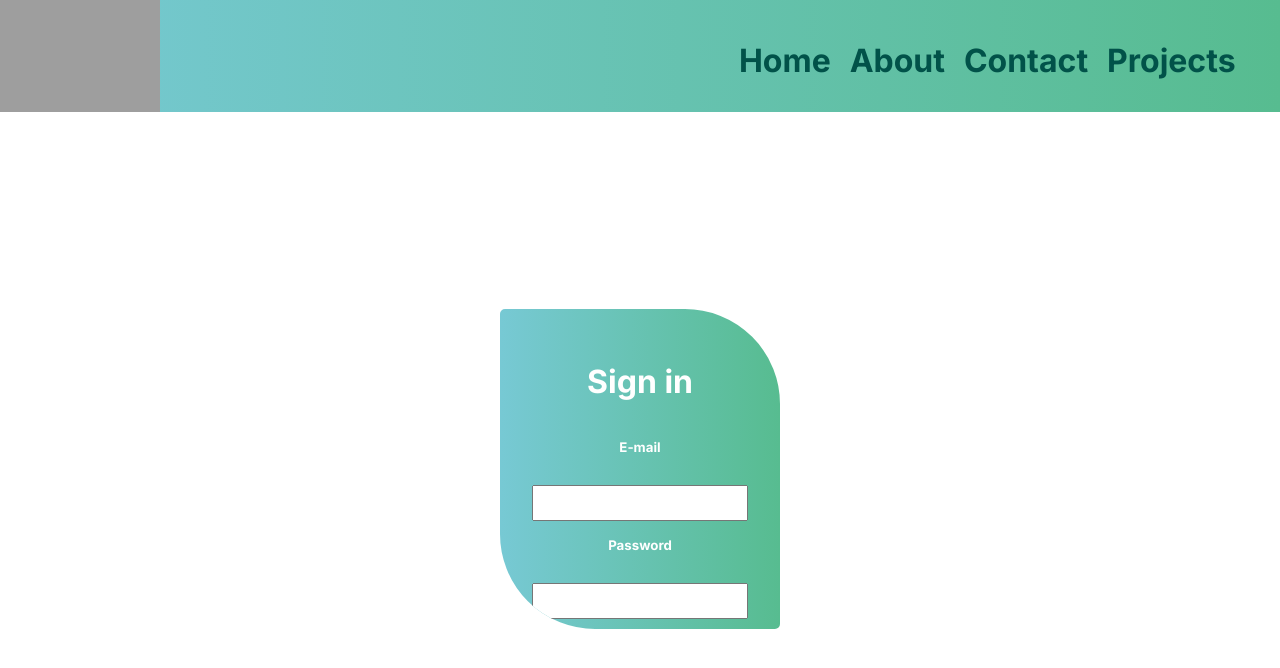
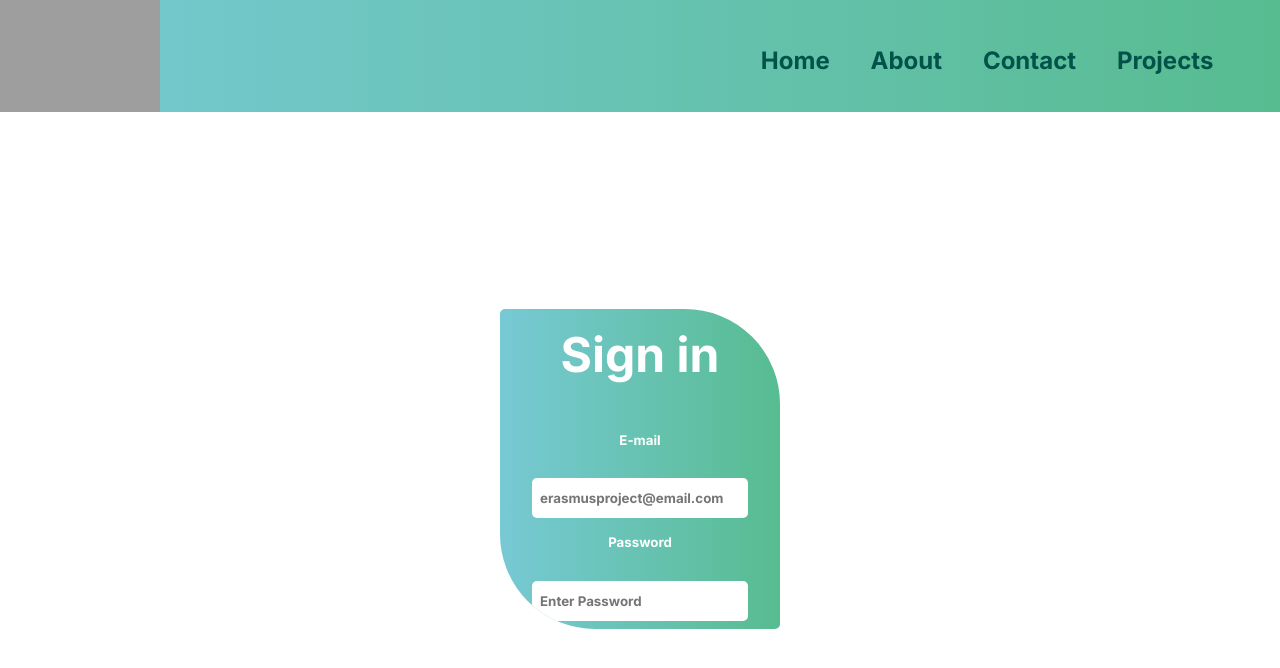
Before and after one commit to DvScriptsSK/erasmus-matching-platform, a React (Create React App) app: page /auth/login in a window 1280 px wide. Shown: the top 668 px of the page. Built offline with nearby package versions, Linux system fonts and the light colour scheme; grey boxes are pictures that could not be loaded.

Commit message:
nabar and login finish demo

```diff
--- a/src/components/auth/login.css
+++ b/src/components/auth/login.css
@@ -18,6 +18,8 @@
 
   .login h1 {
     text-align: center;
+    font-size: 3rem;
+    margin-top: -1rem;
   }
 
   .login form {
@@ -32,13 +34,41 @@
   .login form input {
     padding: 0.5rem;
     margin-top: 0.5rem;
+    border: none ;
+    border-radius: 5px;
+    height: 1.5rem;
+  }
+  .login form input:focus {
+    outline: none;
   }
 
   .login__signInButton {
-    margin-top: 1rem;
-    background-color: #57BC90;
+    margin-top: 5rem;
+  background-image: linear-gradient(to right, #3399a7, #4bae83);
     color: #fff;
     border: none;
     padding: 0.5rem;
     cursor: pointer;
+    height: 3rem;
+    border-radius: 5px;
+    font-size: 1.5rem;
+    text-align: center;
   }
+  .login__signInButton:hover {
+    transform: translateY(-5px);
+  }
+  .login__registerButton {
+    margin-top: 1rem;
+    background-color: transparent;
+    color: #fff;
+    border: none;
+    padding: 0.5rem;
+    cursor: pointer;
+    height: 3rem;
+    border-radius: 5px;
+    font-size: 1rem;
+    text-align: center;
+    text-decoration: underline;
+    text-decoration-style: solid;
+
+  }
--- a/src/components/auth/login.jsx
+++ b/src/components/auth/login.jsx
@@ -11,10 +11,11 @@ const Login = () => {
             <h1>Sign in</h1>
             <form>
             <h5>E-mail</h5>
-            <input type="email" />
+            <input type="email" placeholder='erasmusproject@email.com'/>
             <h5>Password</h5>
-            <input type="password" />
+            <input type="password" placeholder='Enter Password' />
             <button type="submit" className="login__signInButton">Sign In</button>
+            <a href="/auth/register"><button className="login__registerButton">Create your Account</button></a>
             </form>
         </div>
         </div>
--- a/src/components/navbar/navbar.css
+++ b/src/components/navbar/navbar.css
@@ -26,7 +26,7 @@
 a {
     text-decoration: none;
     color: #015249;
-    font-size: 2rem;
+    font-size: 1.5rem;
 
 }
  a:hover {
@@ -35,5 +35,5 @@ a {
 
 .navbar__links-login {
     position: relative;
-    left: 35rem;
+    left: 38rem;
 }
```
Also changed, not shown: src/components/project-detail/ProjectDetails.jsx (renamed from src/components/project-detail/ProjectDetails.js).
